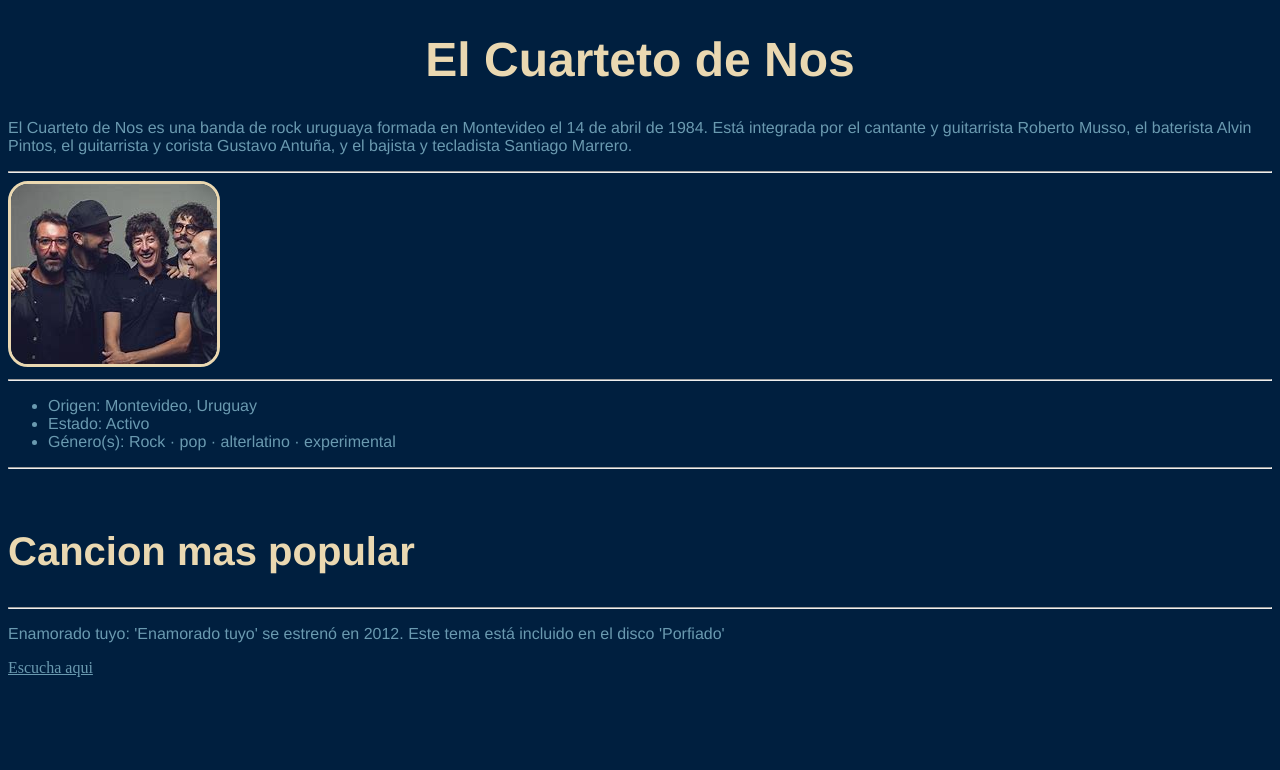
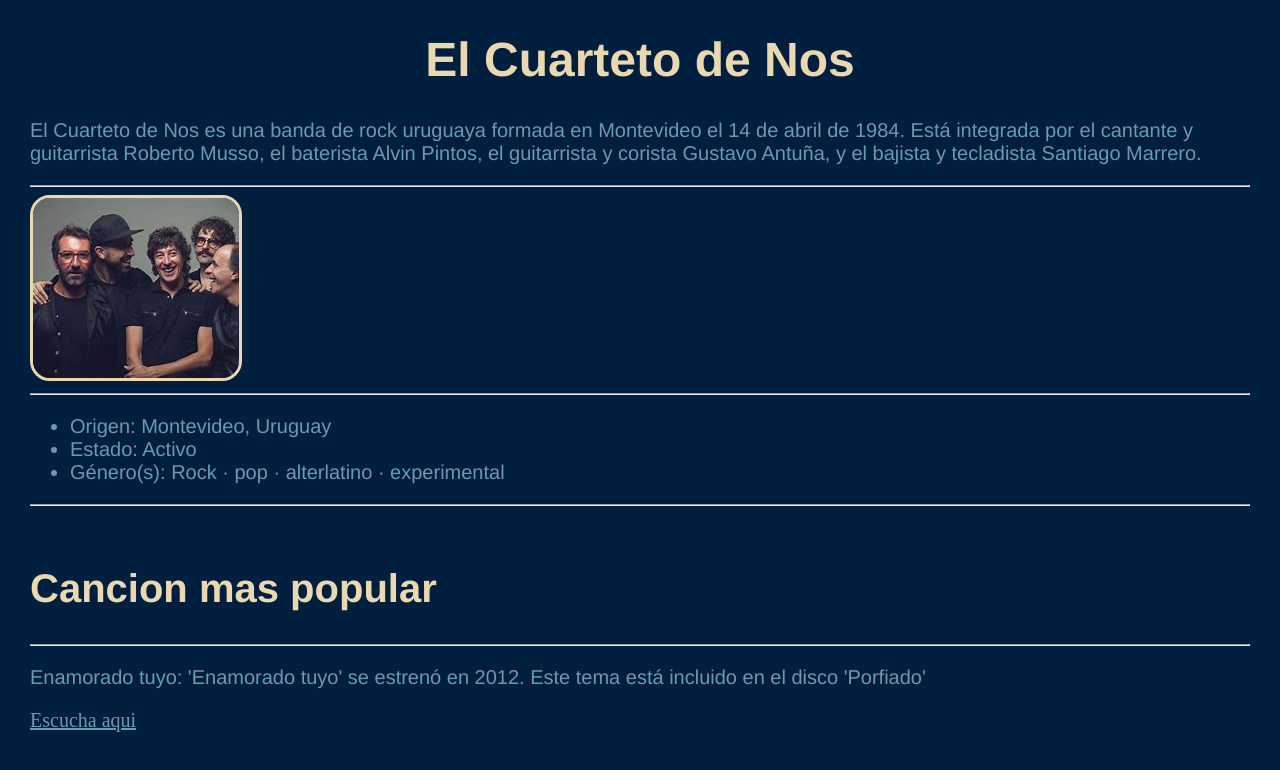
Before and after one commit to stellaquin19/laboratorio8, a plain HTML site: page index.html in a window 1280 px wide. Drawn offline with Linux system fonts and the light colour scheme.

Commit message:
3er commit: estilos en archivo css

```diff
--- /dev/null
+++ b/estilos.css
@@ -0,0 +1,26 @@
+body{
+    background-color: #001F3F;
+    margin: 30px;
+}
+h1{
+    color: #EAD8B1; text-align: center; font-family: 'Franklin Gothic Medium', 'Arial Narrow', Arial, sans-serif; font-size: 3em;
+}
+h2{
+    color: #EAD8B1; font-family: 'Franklin Gothic Medium', 'Arial Narrow', Arial, sans-serif; font-size: 2.5em;
+}
+p{
+    color: #6A9AB0; font-family: 'Franklin Gothic Medium', 'Arial Narrow', Arial, sans-serif;
+    font-size: 20px;
+}
+img{
+    border: #EAD8B1, solid; border-radius: 20px;
+}
+ul{
+    color: #6A9AB0; font-family: 'Franklin Gothic Medium', 'Arial Narrow', Arial, sans-serif;
+    font-size: 20px;
+}
+a{
+    color: #6A9AB0;
+    font-size: 20px;
+    cursor: alias;
+}
--- a/index.html
+++ b/index.html
@@ -4,30 +4,7 @@
     <meta charset="UTF-8">
     <meta name="viewport" content="width=device-width, initial-scale=1.0">
     <title>El Cuarteto de Nos</title>
-    <style>
-        body{
-            background-color: #001F3F;
-        }
-        h1{
-            color: #EAD8B1; text-align: center; font-family: 'Franklin Gothic Medium', 'Arial Narrow', Arial, sans-serif; font-size: 3em;
-        }
-        h2{
-            color: #EAD8B1; font-family: 'Franklin Gothic Medium', 'Arial Narrow', Arial, sans-serif; font-size: 2.5em;
-        }
-        p{
-            color: #6A9AB0; font-family: 'Franklin Gothic Medium', 'Arial Narrow', Arial, sans-serif;
-        }
-        img{
-            border: #EAD8B1, solid; border-radius: 20px;
-        }
-        ul{
-            color: #6A9AB0; font-family: 'Franklin Gothic Medium', 'Arial Narrow', Arial, sans-serif;
-        }
-        a{
-            color: #6A9AB0;
-        }
-
-    </style>
+    <link rel="stylesheet" href="estilos.css">
 </head>
 <body>
     <h1>El Cuarteto de Nos</h1>
```
